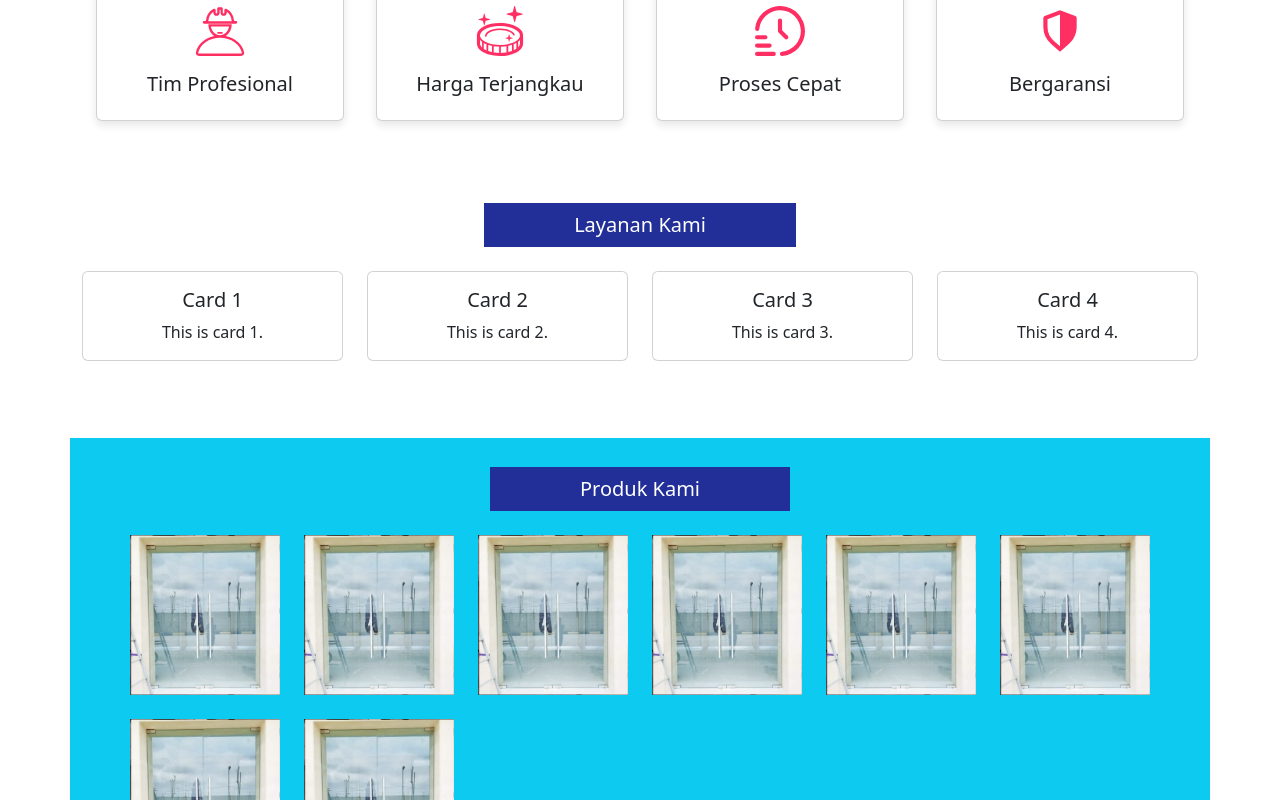
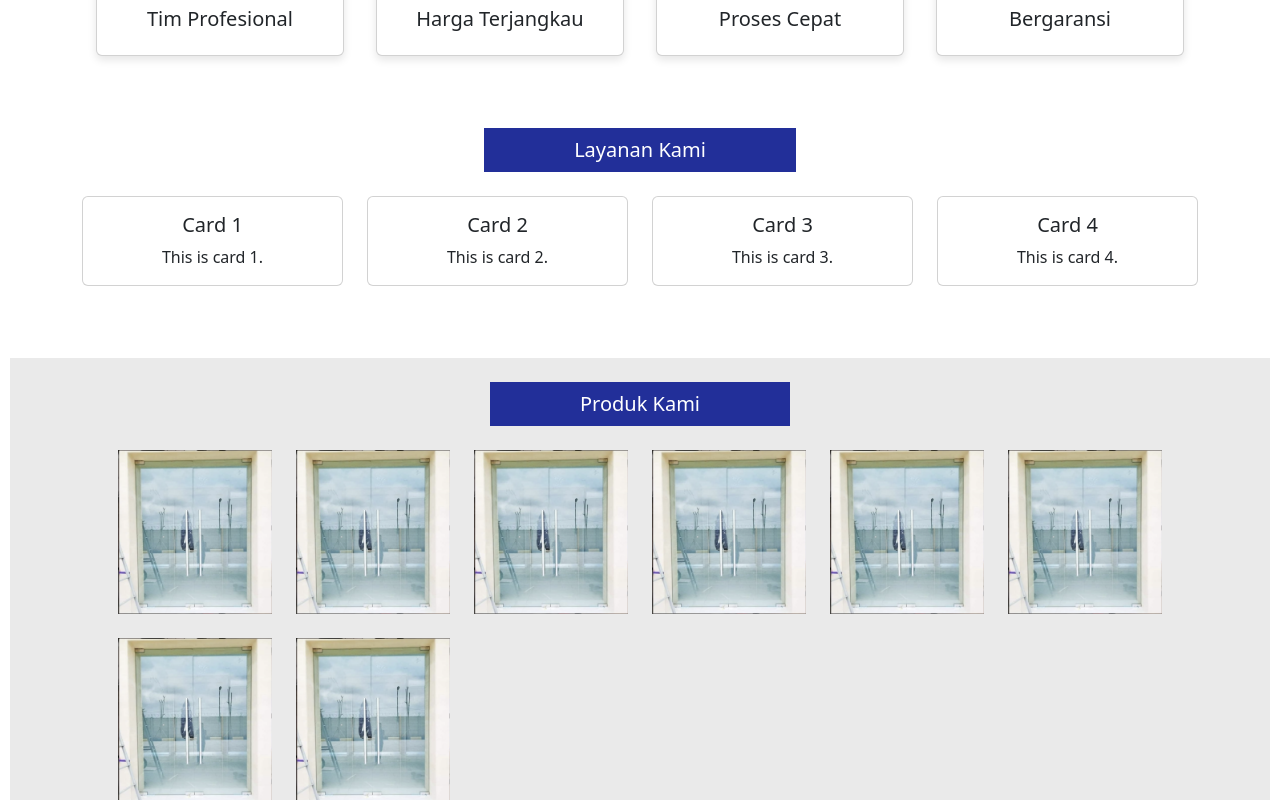
Before and after one commit to difhaels/vite-react-windowhome, a React (Vite) app: page / in a window 1280 px wide. Shown: the part 1520-2320 px from the top of the page. Built offline with nearby package versions, Linux system fonts and the light colour scheme.

Commit message:
new mini products

```diff
--- a/src/assets/css/miniProducts.css
+++ b/src/assets/css/miniProducts.css
@@ -1,4 +1,5 @@
-.container {
-    padding: 5px;
-    margin-bottom: 50px;
+.container-mini-products {
+    margin: 10px;
+    padding-bottom: 10px;
+    background: #EAEAEA;
 }
--- a/src/components/MiniProducts.jsx
+++ b/src/components/MiniProducts.jsx
@@ -4,34 +4,34 @@ import image from "../assets/products/pintuKaca1.png";
 import "../assets/css/miniProducts.css";
 
 export default function MiniProducts() {
-    return (<div className="container bg-info">
+    return (<div className="container-mini-products">
         <Container className="px-5 pt-4">
             <div className="text-center">
                 <h5 className="mb-4 text-center" style={{ backgroundColor: '#222F99', color: 'white', display: 'inline-block', padding: '10px 90px'}}>Produk Kami</h5>
             </div>
             <Row>
-                <Col lg={2} md={6} sm={12} className="mb-4">
+                <Col lg={2} xs={4} className="mb-4">
                     <img src={image} alt="" className="img-fluid" />
                 </Col>
-                <Col lg={2} md={6} sm={12} className="mb-4">
+                <Col lg={2} xs={4} className="mb-4">
                     <img src={image} alt="" className="img-fluid" />
                 </Col>
-                <Col lg={2} md={6} sm={12} className="mb-4">
+                <Col lg={2} xs={4} className="mb-4">
                     <img src={image} alt="" className="img-fluid" />
                 </Col>
-                <Col lg={2} md={6} sm={12} className="mb-4">
+                <Col lg={2} xs={4} className="mb-4">
                     <img src={image} alt="" className="img-fluid" />
                 </Col>
-                <Col lg={2} md={6} sm={12} className="mb-4">
+                <Col lg={2} xs={4} className="mb-4">
                     <img src={image} alt="" className="img-fluid" />
                 </Col>
-                <Col lg={2} md={6} sm={12} className="mb-4">
+                <Col lg={2} xs={4} className="mb-4">
                     <img src={image} alt="" className="img-fluid" />
                 </Col>
-                <Col lg={2} md={6} sm={12} className="mb-4">
+                <Col lg={2} xs={4} className="mb-4">
                     <img src={image} alt="" className="img-fluid" />
                 </Col>
-                <Col lg={2} md={6} sm={12} className="mb-4">
+                <Col lg={2} xs={4} className="mb-4">
                     <img src={image} alt="" className="img-fluid" />
                 </Col>
             </Row>
```
